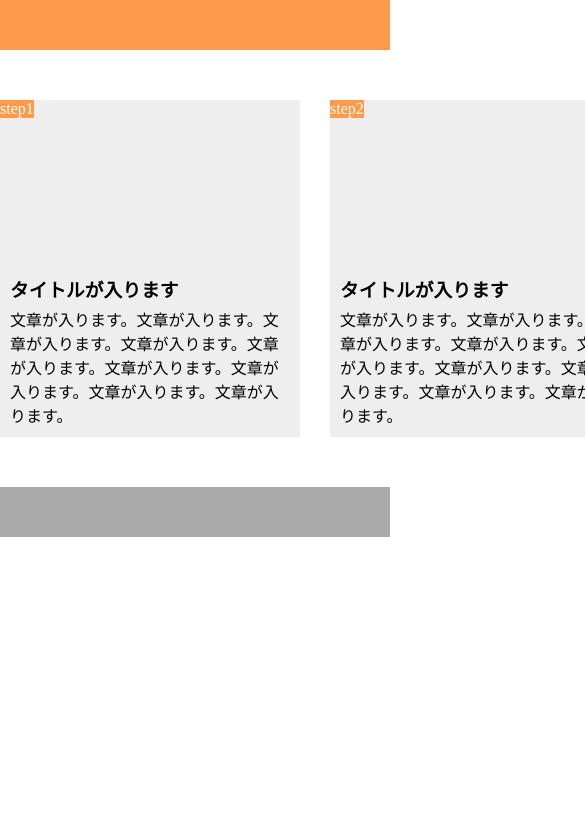
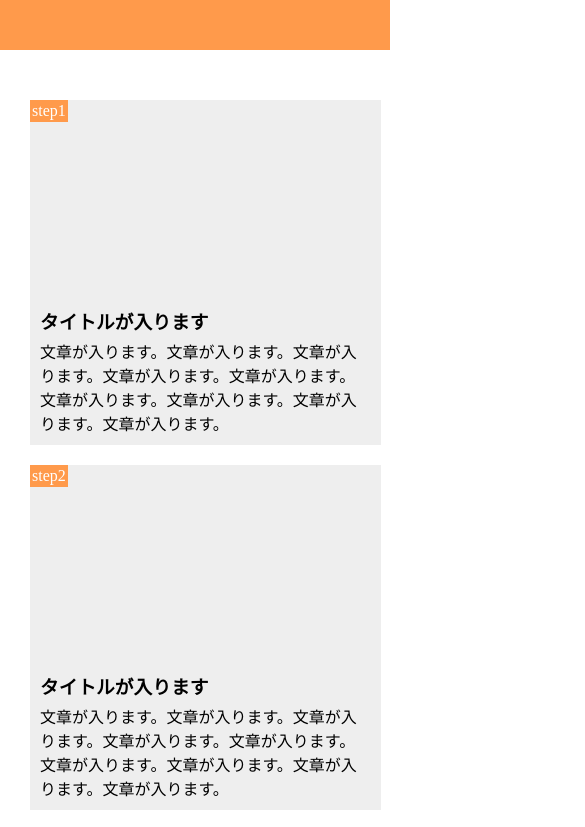
Before and after one commit to 131022/HTMLCSS-1-10, a plain HTML site: page index.html in a window 390 px wide. Shown: the top 827 px of the page, 585 px wide, since content can reach past the window. Drawn offline with Linux system fonts and the light colour scheme.

Commit message:
[finish] 1-10

```diff
--- a/index.html
+++ b/index.html
@@ -2,6 +2,7 @@
 <html lang="ja">
   <head>
     <meta charset="UTF-8" />
+    <meta name="viewport" content="width=device-width,initial=scale=1.0" />
 
     <!-- CSSファイルの読み込み -->
     <link rel="stylesheet" href="style.css" />
--- a/style.css
+++ b/style.css
@@ -4,10 +4,9 @@
   padding: 0;
 }
 
-
-header{
+header {
   height: 50px;
-  background-color: #FF9A4B;
+  background-color: #ff9a4b;
 }
 
 main {
@@ -24,7 +23,7 @@ main {
   background-color: #eee;
 }
 
-.box:last-child {
+.box: last-child {
   margin-right: 0px;
 }
 
@@ -50,11 +49,12 @@ main {
 }
 
 .step {
-  background-color: #FF9a4B;
+  background-color: #ff9a4b;
   position: absolute;
-  top:0;
+  top: 0;
   left: 0;
-  color: #FFF;
+  color: #fff;
+  padding: 2px;
 }
 
 .title {
@@ -63,5 +63,48 @@ main {
 
 footer {
   height: 50px;
-  background-color: #AAA;
+  background-color: #aaa;
 }
+
+@media screen and (max-width: 768px) {
+  main {
+    width: 100%;
+    display: block;
+  }
+
+  .box {
+    width: 90%;
+    margin-left: 30px;
+    margin-bottom: 20px;
+  }
+
+  .box::last-child {
+    margin-bottom: 0px;
+  }
+
+  .image1 {
+    width: 100%;
+    height: 0;
+    padding-top: 55%;
+  }
+
+  .image2 {
+    width: 100%;
+    height: 0;
+    padding-top: 55%;
+}
+
+  .image3 {
+   width: 100%;
+    height: 0;
+    padding-top: 55%;
+  }
+
+  .title {
+    width: 100%;
+  }
+
+  footer {
+    width: 100%;
+  }
+}
```
